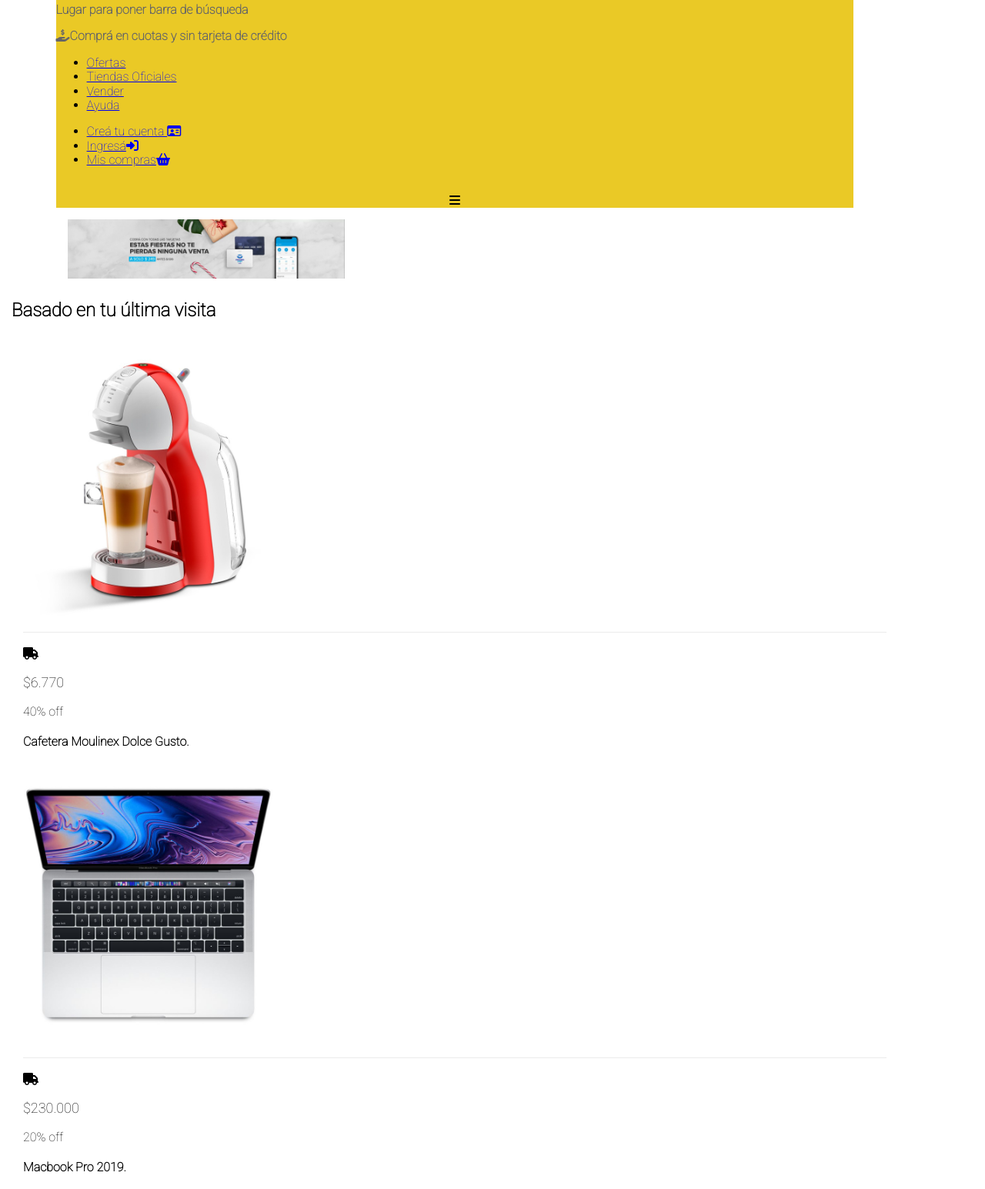
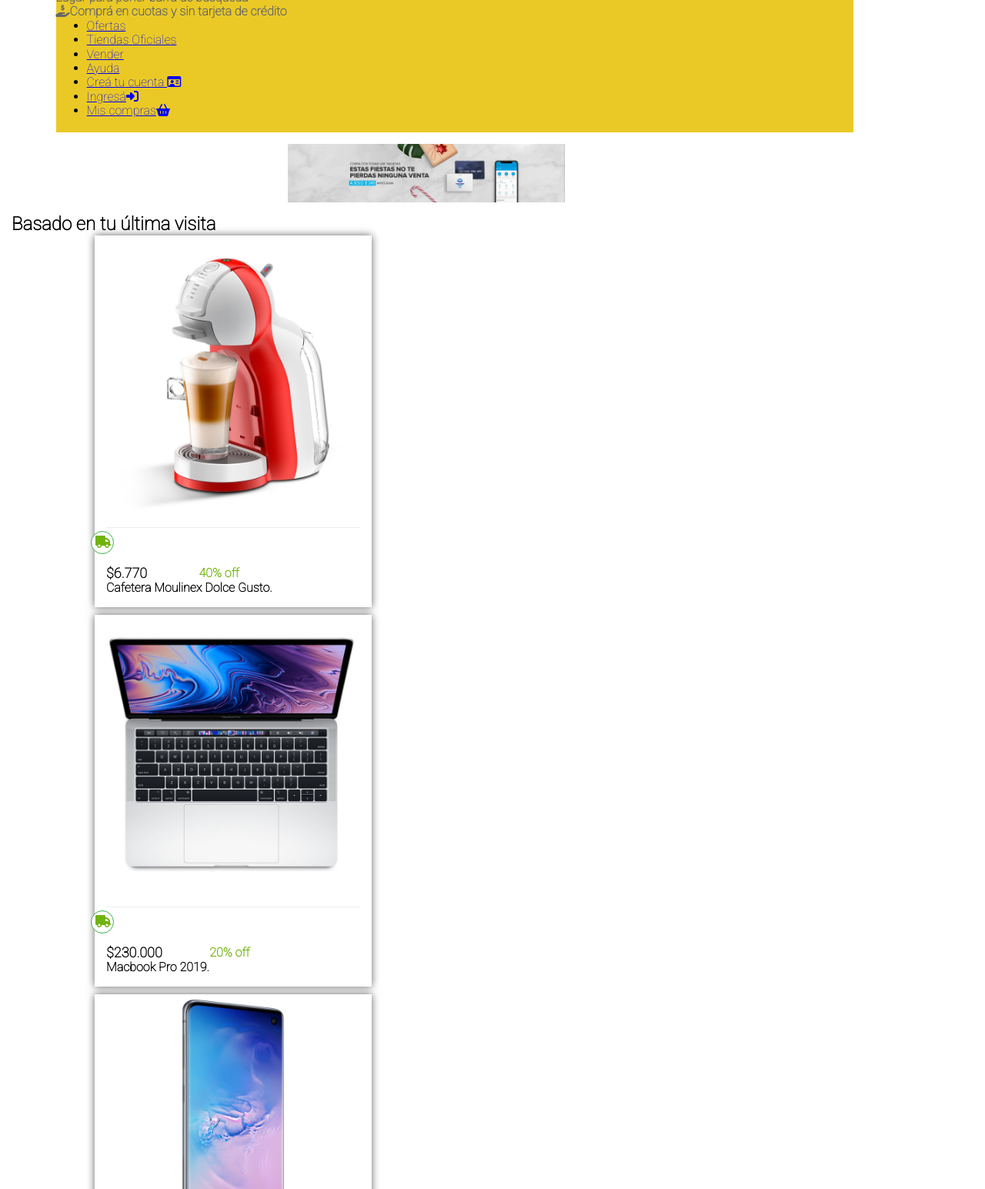
Before and after one commit to nicotognella/mercadoliebre, a website: page views/home.html in a window 1280 px wide. Shown: the part 125-1670 px from the top of the page at 77% size. Drawn offline with Linux system fonts and the light colour scheme.

Commit message:
modificacion4

```diff
--- a/public/css/style.css
+++ b/public/css/style.css
@@ -1,42 +1,171 @@
-* {box-sizing: border-box;}
+* {
+    margin: 0px;
+    padding: auto;
+    box-sizing: border-box;
+}
 
-html {    font-family: 'Roboto', sans-serif;}
+html {
+    font-family: 'Roboto', sans-serif;
+}
 
-.fondoAmarillo {background-color: #EAC926;}
+.fondoAmarillo {
+    background-color: #EAC926;
+}
 
-header {width: 90%;
+header {
+    width: 90%;
     margin: auto;
 }
 
-h3 {font-size: 24px;}
-footer {text-align: center;}
-
-main {margin: auto;
-    margin: 15px;
-    width: 90% ;
+h3 {
+    font-size: 24px;
 }
 
-.menubar {text-align: center;}
-.banner {margin: auto;
-    margin: 15px;
-    width: 90% ;
-    }
-.price {font-size: 18px;}
-.discount {font-size: 16px;}
-.description {font-size: 16px;}
-
-i2 {color: #1259c3;}
-.gris {color: #666;
-        font-weight: bolder;}
-
-.articulo {margin-bottom: 10px;}
-
-.div2 {border-top: 1px solid #ebebeb;
-    margin: 15px;
+footer {
+    text-align: center;
 }
 
-/* configuracion para mobil  */
-.description {display: none;}
+main {
+    margin: auto;
+    margin: 15px;
+    width: 90%;
+}
+
+.menubar {
+    text-align: center;
+}
+
+.menuburger {
+    border-radius: 25%;
+    color: white;
+    background-color: #3483fa;
+    padding: 8px;
+    border-color: #3483fa;
+}
+
+.imgicon,
+.discount {
+    color: rgb(112, 179, 13);
+}
+
+.banner {
+    margin: auto;
+    margin: 15px;
+    width: 90%;
+    justify-content: center;
+    display: flex;
+}
+
+.price {
+    font-size: 18px;
+    flex-grow: 0.3;
+}
+
+.discount {
+    font-size: 16px;
+    flex-grow: 0.7;
+}
+
+.description {
+    font-size: 16px;
+}
+
+.icono {
+    color: #3483fa;
+}
+
+.gris {
+    color: #666;
+    font-weight: bolder;
+}
+
+.articulo {
+    margin-bottom: 10px;
+}
+
+.div2 {
+    border-top: 1px solid #ebebeb;
+    margin: 15px;
+    ;
+}
+
+
+/* como usamos la forma mobile-firstconfiguracion para mobil  */
+
+.description {
+    display: none;
+}
+
+.site {
+    display: none;
+}
+
+.menubar {
+    display: block;
+}
+
+
+/*y aca ponemos las configuraciones para tablet y desktop*/
 
 @media (min-width: 768px) {
-    .description {display: block;}}
+    .articulo {
+        box-shadow: 0px 0px 10px rgb(100, 100, 100)
+    }
+    .menubar {
+        display: none;
+    }
+}
+
+@media (min-width: 361px) {
+    .description {
+        display: block
+    }
+    .site {
+        display: block
+    }
+    .menubar {
+        display: none;
+    }
+}
+
+
+/*Flexbox*/
+
+.contenedor-productos {
+    display: flex;
+    width: 100%;
+    flex-wrap: wrap;
+    justify-content: center;
+}
+
+.contenedor {
+    display: flex;
+    align-items: center;
+}
+
+.imgicon {
+    display: block;
+    font-size: 16px;
+    padding: 5px;
+    width: 30px;
+    height: 30px;
+    border: 1px solid #39b54a;
+    background-color: #FFF;
+    border-radius: 50%;
+    position: relative;
+    right: 20px;
+    top: -15px;
+    justify-content: flex-end;
+}
+
+@media (min-width: 1024px) {
+    .contenedor-productos {
+        width: 25%;
+    }
+}
+
+@media (min-width: 768px) {
+    .contenedor-productos {
+        width: 50%;
+    }
+}
--- a/views/home.html
+++ b/views/home.html
@@ -17,6 +17,8 @@
     <meta name="viewport" content="width=device-width, initial-scale=1.0">
     <script src="https://kit.fontawesome.com/c1249e3e65.js" crossorigin="anonymous"></script>
 
+
+
 </head>
 
 <body>
@@ -26,6 +28,7 @@
                 <img src="/images/logo-mercado-liebre.svg" width="360" alt="Logo de MercadoLiebre">
                 <p class="gris"> Lugar para poner barra de búsqueda</p>
                 <p class="gris"><i class="fas fa-hand-holding-usd"></i>Comprá en cuotas y sin tarjeta de crédito</p>
+                <div class="site">
                     <ul>
                         <li><a href="#">Ofertas</a></li>
                         <li><a href="#">Tiendas Oficiales</a></li>
@@ -37,7 +40,9 @@
                         <li><a href="#">Ingresá<i class="fas fa-sign-in-alt"></i></a></li>
                         <li><a href="#">Mis compras<i class="fas fa-shopping-basket"></i></a></li> <br>
                     </ul>
-                <div class="menubar"><i class="fas fa-bars"></i></div>
+                </div>
+            </div>
+            <div class="menubar"><i class="fas fa-bars menuburger"></i></div>
             </div>
             <div class="banner"><img src="/images/img-home-banner.jpg" width="360" alt="Banner de ofertas"></div>
         </header>
@@ -45,81 +50,89 @@
 
         <h3>Basado en tu última visita</h3>
 
-        <div class="articulo"><img src="/images/img-cafetera-moulinex.jpg" width="360" alt="Cafetera"
-                class="product_img">
+        <div class="contenedor-productos">
+            <div class="articulo"><img src="/images/img-cafetera-moulinex.jpg" width="360" alt="Cafetera" class="product_img">
                 <div class="div2">
-                <br><i class="fas fa-truck"></i>
-                <p class="price">$6.770</p>
-                <p class="discount">40% off</p>
+                    <br><i class="fas fa-truck imgicon"></i>
+                    <div class="contenedor">
+                        <h5 class="price">$6.770</h5>
+                        <h5 class="discount">40% off</h5>
+                    </div>
                     <h4 class="description">Cafetera Moulinex Dolce Gusto.</h4>
                 </div>
             </div>
 
             <div class="articulo"><img src="/images/img-macbook-pro-2019.jpg" width="360" alt="MacBook" class="product_img">
                 <div class="div2">
-                <br><i class="fas fa-truck"></i>
-                <p class="price">$230.000</p>
-                <p class="discount">20% off</p>
+                    <br><i class="fas fa-truck imgicon"></i>
+                    <div class="contenedor">
+                        <h5 class="price">$230.000</h5>
+                        <h5 class="discount">20% off</h5>
+                    </div>
                     <h4 class="description">Macbook Pro 2019.</h4>
+
                 </div>
             </div>
 
-        <div class="articulo"><img src="/images/img-samsung-galaxy-s10.jpg" width="360"
-                alt="Teléfono Móvil Samsung Galaxy" class="product_img">
+            <div class="articulo"><img src="/images/img-samsung-galaxy-s10.jpg" width="360" alt="Teléfono Móvil Samsung Galaxy" class="product_img">
                 <div class="div2">
-                <br><i class="fas fa-truck"></i>
-                <p class="price">$70.500</p>
-                <p class="discount">15% off</p>
+                    <br><i class="fas fa-truck imgicon"></i>
+                    <div class="contenedor">
+                        <h5 class="price">$70.500</h5>
+                        <h5 class="discount">15% off</h5>
+                    </div>
                     <h4 class="description">Teléfono móvil Samsung Galaxy S10.</h4>
                 </div>
             </div>
 
-        <div class="articulo"><img src="/images/img-tv-samsung-smart.jpg" width="360" alt="SmartTv Samsung"
-                class="product_img">
+            <div class="articulo"><img src="/images/img-tv-samsung-smart.jpg" width="360" alt="SmartTv Samsung" class="product_img">
                 <div class="div2">
-                <br><i class="fas fa-truck"></i>
-                <p class="price">$34.000</p>
-                <p class="discount">5% off</p>
+                    <br><i class="fas fa-truck imgicon"></i>
+                    <div class="contenedor">
+                        <h5 class="price">$34.000</h5>
+                        <h5 class="discount">5% off</h5>
+                    </div>
                     <h4 class="description">SmartTv Samsung 43".</h4>
                 </div>
             </div>
-
+        </div>
         <h3>Ofertas</h3>
 
-        <div class="articulo"><img src="/images/img-cafetera-moulinex.jpg" width="360" alt="Cafetera"
-                class="product_img">
-            <div class="div2"><br><i class="fas fa-truck"></i>
-                <p class="price">$6.770</p>
-                <p class="discount">40% off</p>
+        <div class="articulo"><img src="/images/img-cafetera-moulinex.jpg" width="360" alt="Cafetera" class="product_img">
+            <div class="div2"><br><i class="fas fa-truck imgicon"></i>
+                <div class="contenedor">
+                    <h5 class="price">$6.770</h5>
+                    <h5 class="discount">40% off</h5>
                     <h4 class="description">Cafetera Moulinex Dolce Gusto.</h4>
                 </div>
             </div>
 
             <div class="articulo"><img src="/images/img-macbook-pro-2019.jpg" width="360" alt="MacBook" class="product_img">
                 <div class="div2">
-                <br><i class="fas fa-truck"></i>
-                <p class="price">$230.000</p>
-                <p class="discount">20% off</p>
+                    <br><i class="fas fa-truck imgicon"></i>
+                    <div class="contenedor">
+                        <h5 class="price">$230.000</h5>
+                        <h5 class="discount">20% off</h5>
                         <h4 class="description">Macbook Pro 2019.</h4>
                     </div>
                 </div>
 
-        <div class="articulo"><img src="/images/img-samsung-galaxy-s10.jpg" width="360"
-                alt="Teléfono Móvil Samsung Galaxy" class="product_img">
+                <div class="articulo"><img src="/images/img-samsung-galaxy-s10.jpg" width="360" alt="Teléfono Móvil Samsung Galaxy" class="product_img">
                     <div class="div2">
-                <br><i class="fas fa-truck"></i>
-                <p class="price">$70.500</p>
-                <p class="discount">15% off</p>
+                        <br><i class="fas fa-truck imgicon"></i>
+                        <div class="contenedor">
+                            <h5 class="price">$70.500</h5>
+                            <h5 class="discount">15% off</h5>
                             <h4 class="description">Teléfono móvil Samsung Galaxy S10.</h4>
                         </div>
                     </div>
 
-        <div class="articulo"><img src="/images/img-tv-samsung-smart.jpg" width="360" alt="SmartTv Samsung"
-                class="product_img">
+                    <div class="articulo"><img src="/images/img-tv-samsung-smart.jpg" width="360" alt="SmartTv Samsung" class="product_img">
                         <div class="div2">
-                <br> <i class="fas fa-truck"></i>
-                <p class="price">$34.000</p>
-                <p class="discount">5% off</p>
+                            <br> <i class="fas fa-truck imgicon"></i>
+                            <div class="contenedor">
+                                <h5 class="price">$34.000</h5>
+                                <h5 class="discount">5% off</h5>
                                 <h4 class="description">SmartTv Samsung 43".</h4>
                             </div>
                         </div>
@@ -127,14 +140,14 @@
 </body>
 <footer>
 
-    <i2 class="far fa-credit-card"></i2>
+    <i2 class="far fa-credit-card icono"></i2>
     <h4>Pagá con tarjeta o en efectivo</h4>
     <p>Con MercadoLiebreCash tenés cuotas sin interés con tarjeta o efectivoen puntos de pago. ¡Y siempre es seguro!</p>
-    <i2 class="fas fa-gift"></i2>
+    <i2 class="fas fa-gift icono"></i2>
     <h4>Envío gratis desde los $ 2.500</h4>
-    <p>Solo por estar registrad@ en MercadoLiebre tenés envíos gratis en miles de productos. Es un beneficio de
-        MercadoPuntos.</p>
-    <i2 class="fas fa-lock"></i2>
+    <p>Solo por estar registrad@ en MercadoLiebre tenés envíos gratis en miles de productos. Es un beneficio de MercadoPuntos.
+    </p>
+    <i2 class="fas fa-lock icono"></i2>
     <h4>Seguridad de principio a fin</h4>
     <p>¿No te gusta? ¡Devolvelo! En MercadoLiebre no hay nada que no puedas hacer porque estás siempre prtegid@.</p>
     <p>Copyright © 1999-2019 MercadoLiebre S.R.L.</p>
```
Lines whose indentation alone changed are shown as unchanged.
